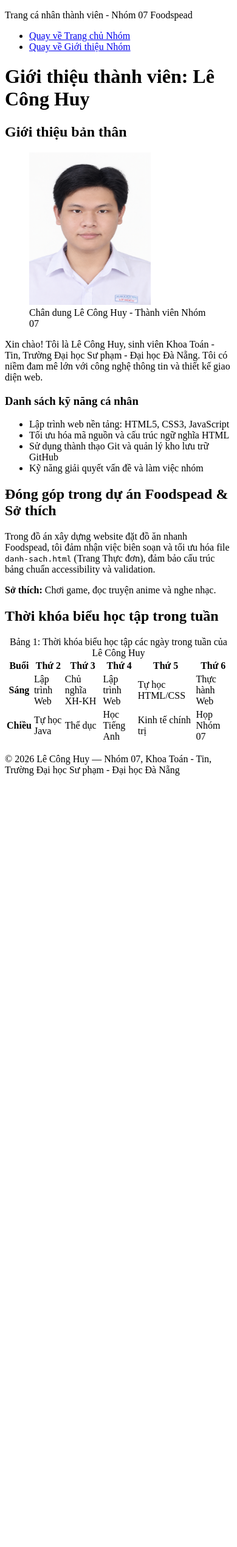
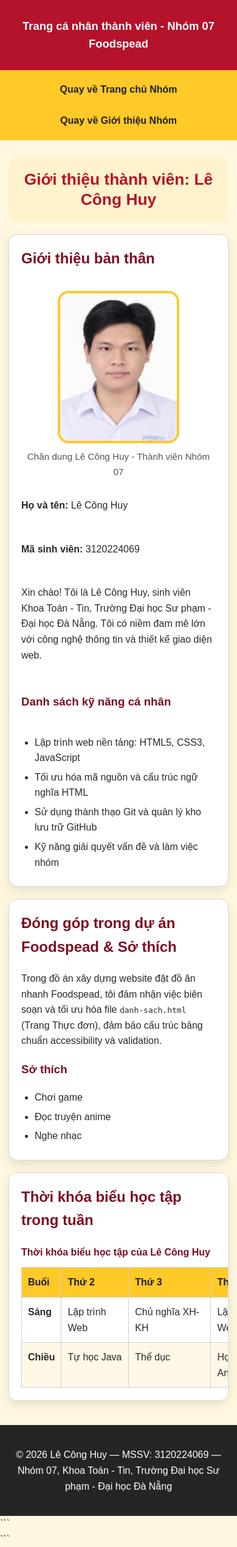
Before and after one commit to hbao01122006-alt/ltweb-doan-nhom07, a PHP site: page /thanhvien/3120224069_leconghuy/gioithieu.html in a window 390 px wide. Shown: the whole page at 61% size. Before the commit the page ends 1272 px from the top, so only its background shows below. Run offline with PHP 8.4, Linux system fonts and the light colour scheme.

Commit message:
Them CSS responsive cho trang ca nhan Le Cong Huy

````diff
--- a/thanhvien/3120224069_leconghuy/gioithieu.html
+++ b/thanhvien/3120224069_leconghuy/gioithieu.html
@@ -1,19 +1,24 @@
 <!DOCTYPE html>
+
 <html lang="vi">
+
 <head>
     <meta charset="UTF-8">
     <meta name="viewport" content="width=device-width, initial-scale=1.0">
-    <meta name="description" content="Trang cá nhân giới thiệu bản thân, đóng góp dự án và thời khóa biểu của Lê Công Huy - Nhóm 07.">
+    <meta name="description"
+          content="Trang cá nhân giới thiệu bản thân, đóng góp dự án, sở thích và thời khóa biểu của Lê Công Huy - Nhóm 07.">
     <title>Giới thiệu cá nhân - Lê Công Huy | Foodspead</title>
+    <link rel="stylesheet" href="style.css">
 </head>
 
-<body>
+<body class="trang-ca-nhan">
 
-    <header>
+```
+<header class="dau-trang">
     <p>Trang cá nhân thành viên - Nhóm 07 Foodspead</p>
 </header>
 
-    <nav>
+<nav class="dieu-huong">
     <ul>
         <li>
             <a href="../../index.html">Quay về Trang chủ Nhóm</a>
@@ -24,23 +29,32 @@
     </ul>
 </nav>
 
-    <main>
+<main class="noi-dung">
 
-        <h1>Giới thiệu thành viên: Lê Công Huy</h1>
+    <h1 class="tieu-de-chinh">Giới thiệu thành viên: Lê Công Huy</h1>
 
-        <section>
+    <section class="the gioi-thieu-ban-than">
         <h2>Giới thiệu bản thân</h2>
 
-            <figure>
+        <figure class="chan-dung">
             <img src="images/chan-dung-huy.jpg"
                  alt="Ảnh chân dung Lê Công Huy"
                  width="200"
-                     height="250">
+                 height="250"
+                 class="chan-dung__anh">
 
             <figcaption>
                 Chân dung Lê Công Huy - Thành viên Nhóm 07
             </figcaption>
         </figure>
+
+        <p>
+            <strong>Họ và tên:</strong> Lê Công Huy
+        </p>
+
+        <p>
+            <strong>Mã sinh viên:</strong> 3120224069
+        </p>
 
         <p>
             Xin chào! Tôi là Lê Công Huy, sinh viên Khoa Toán - Tin,
@@ -50,7 +64,7 @@
 
         <h3>Danh sách kỹ năng cá nhân</h3>
 
-            <ul>
+        <ul class="danh-sach-ky-nang">
             <li>Lập trình web nền tảng: HTML5, CSS3, JavaScript</li>
             <li>Tối ưu hóa mã nguồn và cấu trúc ngữ nghĩa HTML</li>
             <li>Sử dụng thành thạo Git và quản lý kho lưu trữ GitHub</li>
@@ -58,7 +72,7 @@
         </ul>
     </section>
 
-        <article>
+    <article class="the du-an-so-thich">
         <h2>Đóng góp trong dự án Foodspead &amp; Sở thích</h2>
 
         <p>
@@ -67,18 +81,23 @@
             (Trang Thực đơn), đảm bảo cấu trúc bảng chuẩn accessibility và validation.
         </p>
 
-            <p>
-                <strong>Sở thích:</strong>
-                Chơi game, đọc truyện anime và nghe nhạc.
-            </p>
+        <h3>Sở thích</h3>
+
+        <ul class="danh-sach-so-thich">
+            <li>Chơi game</li>
+            <li>Đọc truyện anime</li>
+            <li>Nghe nhạc</li>
+        </ul>
     </article>
 
-        <section>
+    <section class="the khu-thoi-khoa-bieu">
         <h2>Thời khóa biểu học tập trong tuần</h2>
 
-            <table>
+        <div class="khung-bang">
+            <table class="thoi-khoa-bieu">
+
                 <caption>
-                    Bảng 1: Thời khóa biểu học tập các ngày trong tuần của Lê Công Huy
+                    Thời khóa biểu học tập của Lê Công Huy
                 </caption>
 
                 <thead>
@@ -111,17 +130,21 @@
                         <td>Họp Nhóm 07</td>
                     </tr>
                 </tbody>
+
             </table>
+        </div>
     </section>
 
 </main>
 
-    <footer>
+<footer class="chan-trang">
     <p>
-            &copy; 2026 Lê Công Huy — Nhóm 07, Khoa Toán - Tin,
-            Trường Đại học Sư phạm - Đại học Đà Nẵng
+        &copy; 2026 Lê Công Huy — MSSV: 3120224069 — Nhóm 07,
+        Khoa Toán - Tin, Trường Đại học Sư phạm - Đại học Đà Nẵng
     </p>
 </footer>
+```
 
 </body>
+
 </html>
--- a/thanhvien/3120224069_leconghuy/style.css
+++ b/thanhvien/3120224069_leconghuy/style.css
@@ -1,3 +1,5 @@
+/* CSS riêng - Lê Công Huy| Nhóm 07 FastFood */
+
 :root {
   --mau-chinh: #b5122b;
   --mau-chinh-dam: #7d0d20;
@@ -8,6 +10,9 @@
   --nen-phu: #fff7df;
   --vien: #d9d9d9;
   --focus: #005fcc;
+  --bo-goc: 14px;
+  --khoang-cach: 20px;
+  --bong-do: 0 6px 18px rgb(0 0 0 / 10%);
 }
 
 * {
@@ -15,254 +20,256 @@
 }
 
 html {
-    overflow-x: hidden;
+  scroll-behavior: smooth;
 }
 
 body {
   margin: 0;
-    color: var(--chu);
-    background: var(--nen);
   font-family: Arial, Helvetica, sans-serif;
   line-height: 1.6;
+  color: var(--chu);
+  background: var(--nen-phu);
 }
 
-header {
-    padding: 20px;
-    color: var(--nen);
+img {
+  display: block;
+  max-width: 100%;
+  height: auto;
+}
+
+/* ===== BỐ CỤC TRANG ===== */
+
+.trang-ca-nhan {
+  min-width: 0;
+  min-height: 100vh;
+  display: grid;
+  grid-template-areas:
+    "dau"
+    "menu"
+    "chinh"
+    "chan";
+  grid-template-rows: auto auto 1fr auto;
+}
+
+.dau-trang {
+  grid-area: dau;
+  min-width: 0;
+  padding: 28px 16px;
   text-align: center;
+  color: #ffffff;
   background: var(--mau-chinh);
 }
 
-header p {
+.dau-trang p {
   margin: 0;
-    font-size: 1.2rem;
-    font-weight: bold;
+  font-size: clamp(1.15rem, 4vw, 1.65rem);
+  font-weight: 700;
 }
 
-nav {
+.dieu-huong {
+  grid-area: menu;
+  min-width: 0;
   background: var(--mau-nhan);
-    border-bottom: 1px solid var(--vien);
 }
 
-nav ul {
+.dieu-huong ul {
+  max-width: 1100px;
+  margin: 0 auto;
+  padding: 10px 14px;
   display: flex;
   flex-wrap: wrap;
   justify-content: center;
-    gap: 10px;
-    margin: 0;
-    padding: 12px;
+  gap: 8px 14px;
   list-style: none;
 }
 
-nav a {
+.dieu-huong a {
   display: inline-block;
-    padding: 8px 14px;
-    color: var(--mau-chinh);
-    font-weight: bold;
+  padding: 9px 12px;
+  border-radius: 8px;
+  color: #1f1f1f;
+  font-weight: 700;
   text-decoration: none;
-    border-radius: 6px;
+  transition:
+    background-color 0.2s ease,
+    color 0.2s ease,
+    transform 0.2s ease;
 }
 
-nav a:hover {
-    color: var(--nen);
-    background: var(--mau-chinh-dam);
+.dieu-huong a:hover {
+  color: #ffffff;
+  background: var(--mau-chinh);
 }
 
-nav a:focus-visible {
+.dieu-huong a:active {
+  transform: translateY(1px);
+}
+
+.dieu-huong a:focus-visible {
   outline: 3px solid var(--focus);
   outline-offset: 3px;
 }
 
-main {
-    width: min(1100px, calc(100% - 24px));
-    margin: 24px auto;
+/* ===== NỘI DUNG ===== */
+
+.noi-dung {
+  grid-area: chinh;
+  width: min(calc(100% - 28px), 1000px);
+  min-width: 0;
+  margin: 0 auto;
+  padding: 28px 0 40px;
+  display: grid;
+  gap: var(--khoang-cach);
 }
 
-h1 {
-    margin: 0 0 24px;
+.tieu-de-chinh {
+  min-width: 0;
+  margin: 0;
+  padding: 20px 16px;
+  border-radius: var(--bo-goc);
+  text-align: center;
   color: var(--mau-chinh);
+  background: #fff2cc;
+  font-size: clamp(1.65rem, 6vw, 2.35rem);
+  line-height: 1.25;
+  overflow-wrap: anywhere;
+}
+
+.the {
+  min-width: 0;
+  max-width: 100%;
+  padding: 20px;
+  border: 1px solid var(--vien);
+  border-radius: var(--bo-goc);
+  background: var(--nen);
+  box-shadow: var(--bong-do);
+}
+
+.the h2,
+.the h3 {
+  color: var(--mau-chinh-dam);
+}
+
+.the h2 {
+  margin-top: 0;
+}
+
+.gioi-thieu-ban-than {
+  display: grid;
+  gap: 14px;
+}
+
+.chan-dung {
+  max-width: 100%;
+  margin: 0 auto;
   text-align: center;
 }
 
-h2 {
-    margin-top: 0;
-    color: var(--mau-chinh-dam);
+.chan-dung__anh {
+  width: min(200px, 70vw);
+  max-width: 100%;
+  height: auto;
+  aspect-ratio: 4 / 5;
+  margin: 0 auto 10px;
+  border: 4px solid var(--mau-nhan);
+  border-radius: 18px;
+  object-fit: cover;
 }
 
-h3 {
-    color: var(--mau-chinh);
+.chan-dung figcaption {
+  color: var(--chu-phu);
+  font-size: 0.95rem;
+  overflow-wrap: anywhere;
 }
 
-section,
-article {
-    margin-bottom: 24px;
-    padding: 20px;
-    background: var(--nen);
-    border: 1px solid var(--vien);
-    border-radius: 10px;
+.danh-sach-ky-nang,
+.danh-sach-so-thich {
+  margin: 0;
+  padding-left: 22px;
 }
 
-figure {
-    width: min(100%, 250px);
-    margin: 0 auto 20px;
-    text-align: center;
+.danh-sach-ky-nang li,
+.danh-sach-so-thich li {
+  margin-block: 6px;
+  overflow-wrap: anywhere;
 }
 
-figure img {
-    display: block;
-    width: 100%;
-    max-width: 200px;
-    height: auto;
-    margin: 0 auto;
-    border-radius: 8px;
-}
+/* ===== THỜI KHÓA BIỂU ===== */
 
-figcaption {
-    margin-top: 8px;
-    color: var(--chu-phu);
-    font-size: 0.9rem;
-}
-
-section ul {
-    padding-left: 24px;
-}
-
-section li {
-    margin-bottom: 8px;
-}
-
-article p {
-    color: var(--chu);
-}
-
-code {
-    padding: 2px 5px;
-    color: var(--mau-chinh-dam);
-    background: var(--nen-phu);
-    border-radius: 4px;
-}
-
-.khung-bang {
-    width: 100%;
+.khu-thoi-khoa-bieu {
+  min-width: 0;
   max-width: 100%;
   overflow-x: auto;
+  overscroll-behavior-inline: contain;
   -webkit-overflow-scrolling: touch;
 }
 
-table {
+.thoi-khoa-bieu {
   width: 100%;
-    min-width: 650px;
+  min-width: 700px;
   border-collapse: collapse;
-    background: var(--nen);
 }
 
-caption {
-    margin-bottom: 12px;
+.thoi-khoa-bieu caption {
+  padding: 0 0 12px;
   color: var(--mau-chinh-dam);
-    font-weight: bold;
+  font-weight: 700;
   text-align: left;
 }
 
-th,
-td {
-    padding: 10px;
-    border: 1px solid var(--vien);
-    text-align: center;
-    vertical-align: middle;
+.thoi-khoa-bieu th,
+.thoi-khoa-bieu td {
+  padding: 11px 10px;
+  border: 1px solid #cfcfcf;
+  text-align: left;
+  vertical-align: top;
 }
 
-th {
-    color: var(--mau-chinh-dam);
-    background: var(--nen-phu);
+.thoi-khoa-bieu thead th {
+  color: #1f1f1f;
+  background: var(--mau-nhan);
 }
 
-tbody tr:nth-child(even) {
-    background: var(--nen-phu);
+.thoi-khoa-bieu tbody tr:nth-child(even) {
+  background: #fff8e6;
 }
 
-footer {
-    padding: 20px;
-    color: var(--nen);
+/* ===== FOOTER ===== */
+
+.chan-trang {
+  grid-area: chan;
+  min-width: 0;
+  padding: 20px 16px;
   text-align: center;
-    background: #222;
+  color: #ffffff;
+  background: #252525;
 }
 
-footer p {
-    margin: 0;
+/* ===== RESPONSIVE ===== */
+
+@media (min-width: 768px) {
+  .noi-dung {
+    grid-template-columns: repeat(2, minmax(0, 1fr));
   }
 
-a {
-    transition: color 0.2s ease, background-color 0.2s ease;
-}
-
-a:focus-visible {
-    outline: 3px solid var(--focus);
-    outline-offset: 3px;
-}
-
-@media (min-width: 768px) {
-    main {
-        width: min(1100px, calc(100% - 48px));
-    }
-
-    section:first-of-type {
-        display: grid;
-        grid-template-columns: 250px 1fr;
-        column-gap: 30px;
-        align-items: start;
-    }
-
-    section:first-of-type h2 {
+  .tieu-de-chinh,
+  .khu-thoi-khoa-bieu {
     grid-column: 1 / -1;
   }
 
-    section:first-of-type figure {
-        grid-column: 1;
-        grid-row: 2 / span 3;
-        margin: 0 auto;
-    }
-
-    section:first-of-type p,
-    section:first-of-type h3,
-    section:first-of-type ul {
-        grid-column: 2;
-    }
-
-    nav ul {
-        justify-content: flex-start;
-        padding-left: 30px;
+  .gioi-thieu-ban-than,
+  .du-an-so-thich {
+    height: 100%;
   }
 }
 
-@media (max-width: 767px) {
-    main {
-        width: calc(100% - 20px);
+@media (min-width: 1024px) {
+  .noi-dung {
+    padding-block: 36px 48px;
+    gap: 24px;
   }
 
-    header p {
-        font-size: 1rem;
-    }
-
-    h1 {
-        font-size: 1.6rem;
-    }
-
-    section,
-    article {
-        padding: 16px;
-    }
-
-    nav ul {
-        flex-direction: column;
-        align-items: stretch;
-    }
-
-    nav a {
-        display: block;
-        text-align: center;
-    }
-
-    figure {
-        margin-bottom: 16px;
+  .the {
+    padding: 26px;
   }
 }
````
Lines whose indentation alone changed are shown as unchanged.
